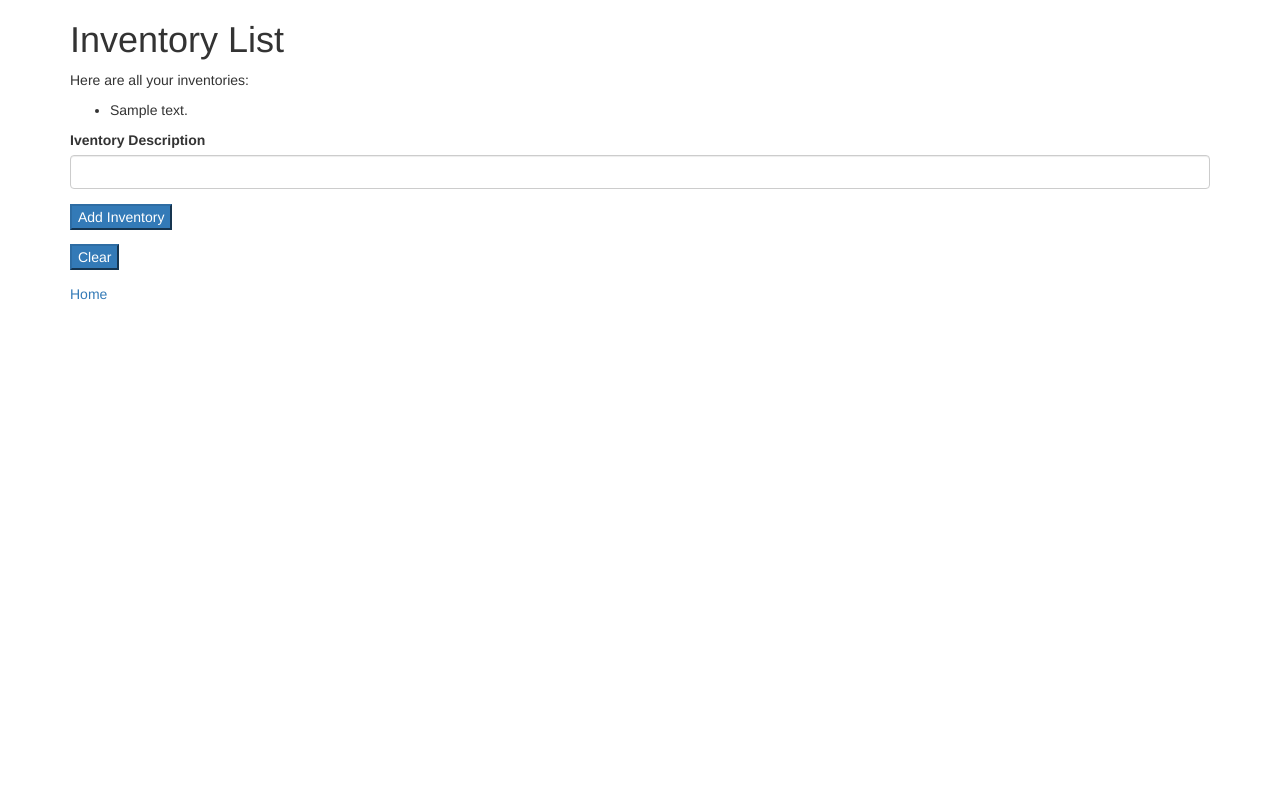
After one commit to loganwuu/inventory, a PHP site: template views/inventory.html.twig in a window 1280 px wide. The commit adds this page. Run offline with PHP 8.4, Linux system fonts and the light colour scheme; the template is opened without the code that fills it: most values are stand-ins (such as "Sample title", 1, 10 or a date in 2020); some libraries are stand-ins or nearby versions.

Commit message:
add twig files

```diff
--- /dev/null
+++ b/views/inventory.html.twig
@@ -0,0 +1,34 @@
+<html>
+<head>
+    <link rel="stylesheet" href="https://maxcdn.bootstrapcdn.com/bootstrap/3.3.1/css/bootstrap.min.css">
+    <title>Inventory List</title>
+</head>
+<body>
+    <div class="container">
+        <h1>Inventory List</h1>
+
+        {% if inventories is not empty %}
+            <p>Here are all your inventories:</p>
+            <ul>
+                {% for task in inventories %}
+                    <li>{{ task.getDescription }}</li>
+                {% endfor %}
+            </ul>
+        {% endif %}
+
+        <form action='/inventories' method='post'>
+            <div class="form-group">
+                <label for='description'>Iventory Description</label>
+                <input id='description' name='description' class="form-control" type='text'>
+            </div>
+            <button type='submit' class="btn-primary">Add Inventory</button>
+        </form>
+
+        <form action='/delete_inventories' method='post'>
+            <button type='submit' class="btn-primary">Clear</button>
+        </form>
+
+        <p><a href='/'>Home</a></p>
+    </div>
+</body>
+</html>
```
Also changed, not shown: src/Inventory.php (+19 -19 lines), tests/InventoryTest.php (+1 -1 lines), views/delete_inventory.html.twig (added, +12 -0 lines).
